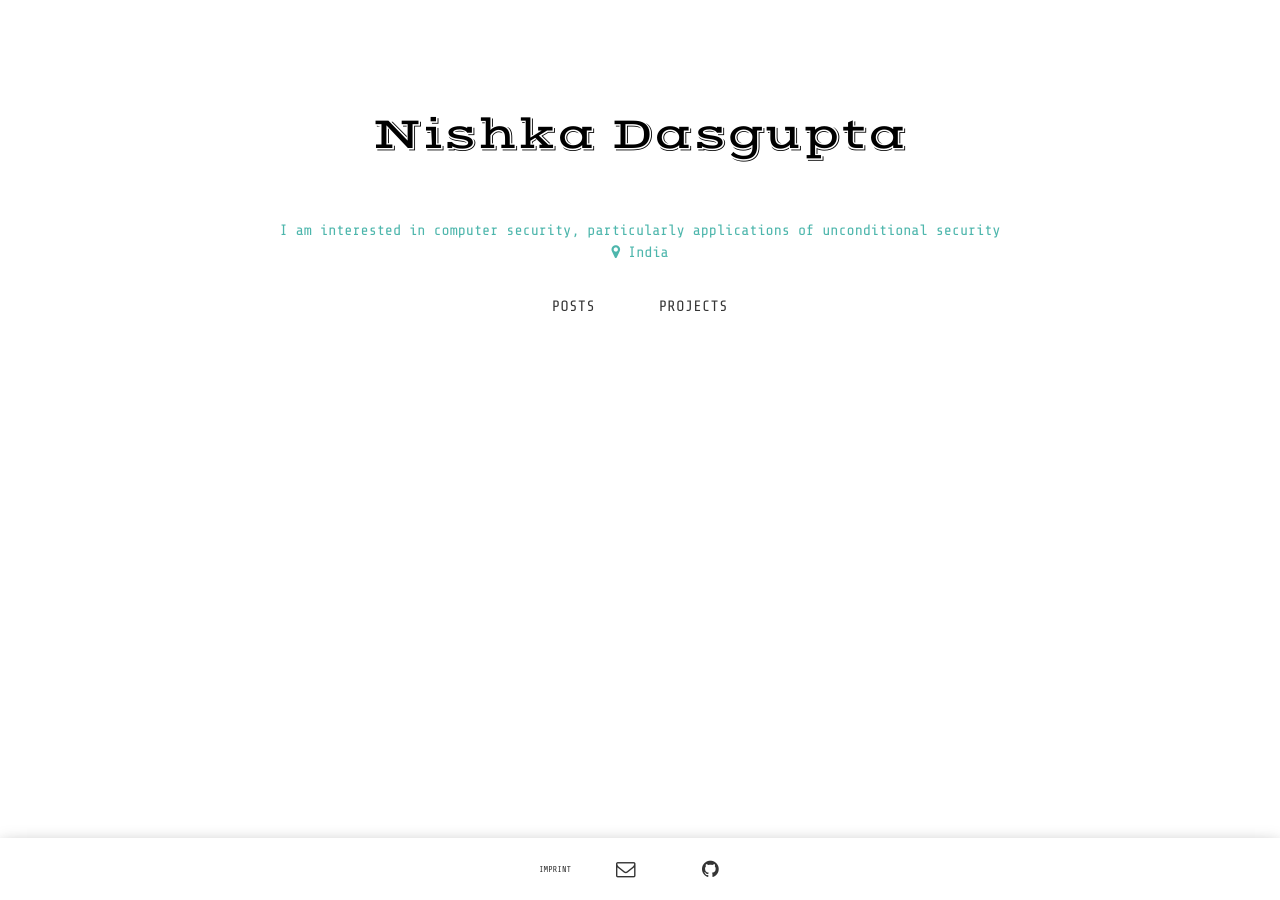
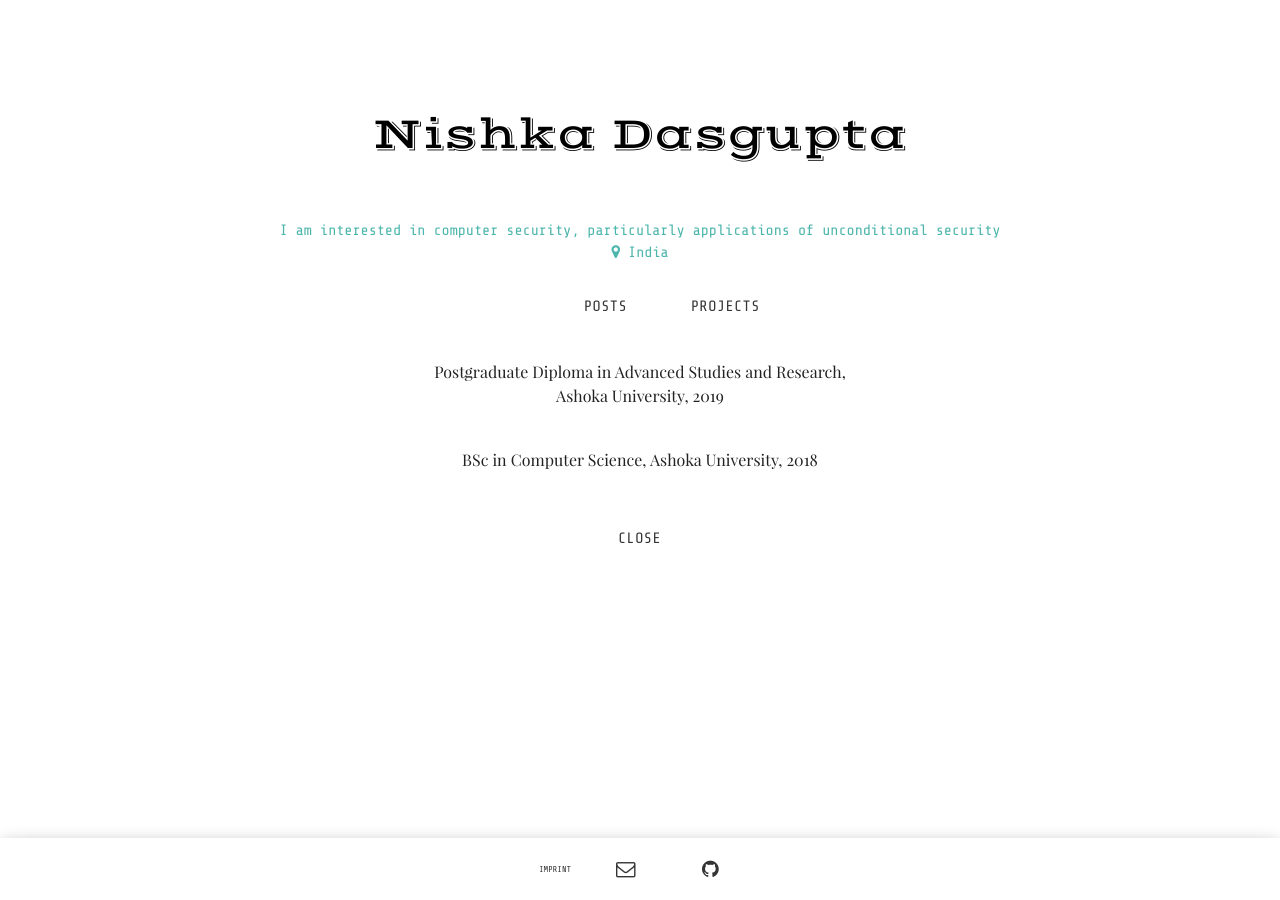
Before and after one commit to lukas-h/material-theme, a Jekyll site: the page built from index.html, in a window 1280 px wide. Built offline with Jekyll 4.4.1, drawn with Linux system fonts in a browser that asks for light colours; some web fonts are replaced.

Commit message:
Adding education

```diff
--- /dev/null
+++ b/_data/edu.yml
@@ -0,0 +1,9 @@
+- name: Postgraduate Diploma in Advanced Studies and Research
+  inst: Ashoka University
+  year: "2019"
+  cgpa: "3.73/4.0"
+
+- name: BSc in Computer Science
+  inst: Ashoka University
+  year: "2018"
+  cgpa: "3.8/4.0"
--- a/index.html
+++ b/index.html
@@ -3,6 +3,7 @@
 ---
 <script src="{{ "/styles/index.js" | prepend: site.baseurl }}"></script>
 <div>
+  <a id="cv-btn" class="waves-effect waves-teal btn-flat btn-large" onclick="show_cv();">{{ site.cv_btn }}</a>
   <a id="posts-btn" class="waves-effect waves-teal btn-flat btn-large" onclick="show_posts();">{{ site.posts_btn }}</a>
   <a id="projects-btn" class="waves-effect waves-teal btn-flat btn-large" onclick="show_projects();">{{ site.projects_btn }}</a>
 </div>
@@ -49,6 +50,22 @@
   </div>
 </div>
 
+
+<div id="cv">
+  <h2 class="my-mini-heading">{{ site.cv_btn }}</h2>
+  <ul>
+    {% for edu in site.data.edu %}
+    <li>
+      <p class="my-item">{{edu.name}}, {{edu.inst}}, {{edu.year}}<br>
+      </p>
+    </li>
+    {% endfor %}
+  </ul>
+  <div>
+    <a onclick="hide_lists();" class="waves-effect waves-teal btn-flat btn-large">{{ site.close_btn }}</a>
+  </div>
+</div>
+
 <noscript>
   <div id="posts-noscript">
 
@@ -84,4 +101,15 @@
       {% endfor %}
     </ul>
   </div>
+  <div id="cv-noscript">
+    <h2 class="my-mini-heading">{{ site.cv_btn }}</h2>
+    <ul>
+      {% for edu in site.data.edu %}
+      <li>
+	    <p class="my-item">{{edu.name}}, {{edu.inst}}, {{edu.year}}<br>
+		</p>
+      </li>
+      {% endfor %}
+    </ul>
+  </div>
 </noscript>
```
